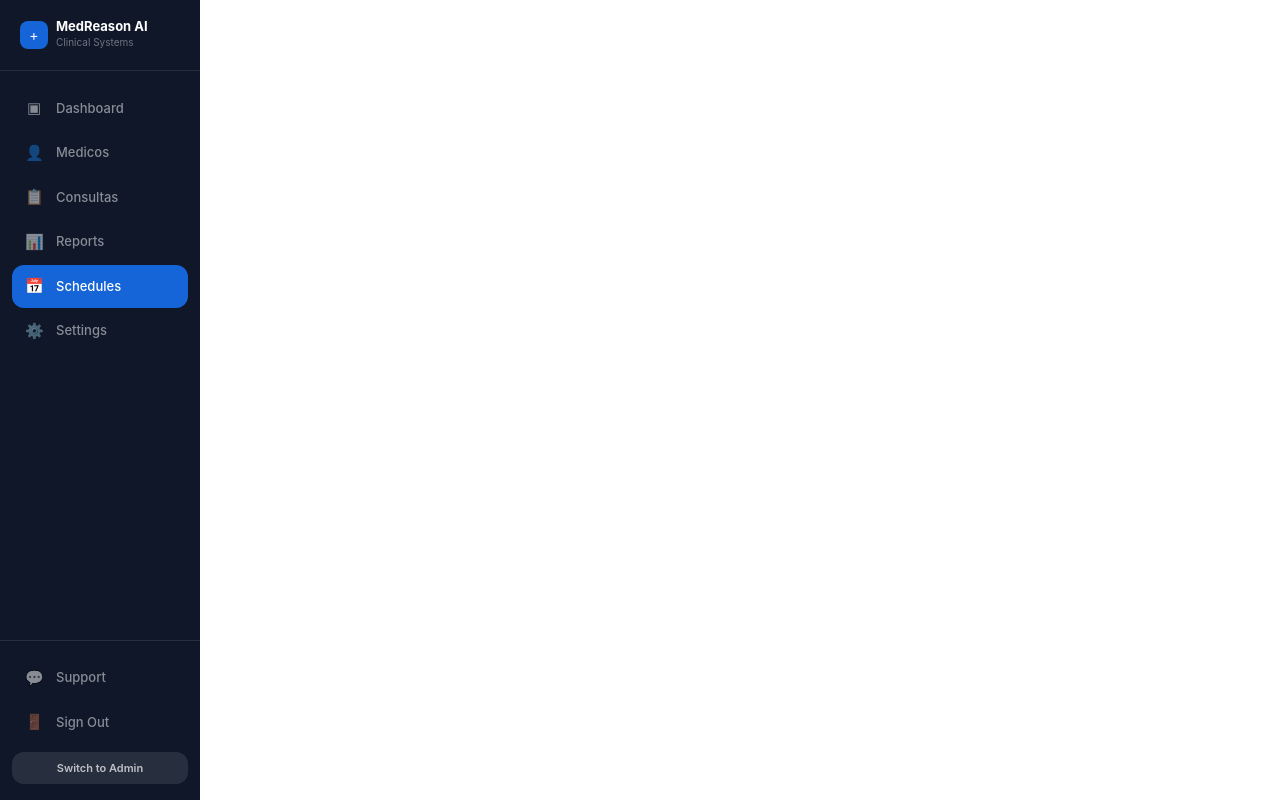
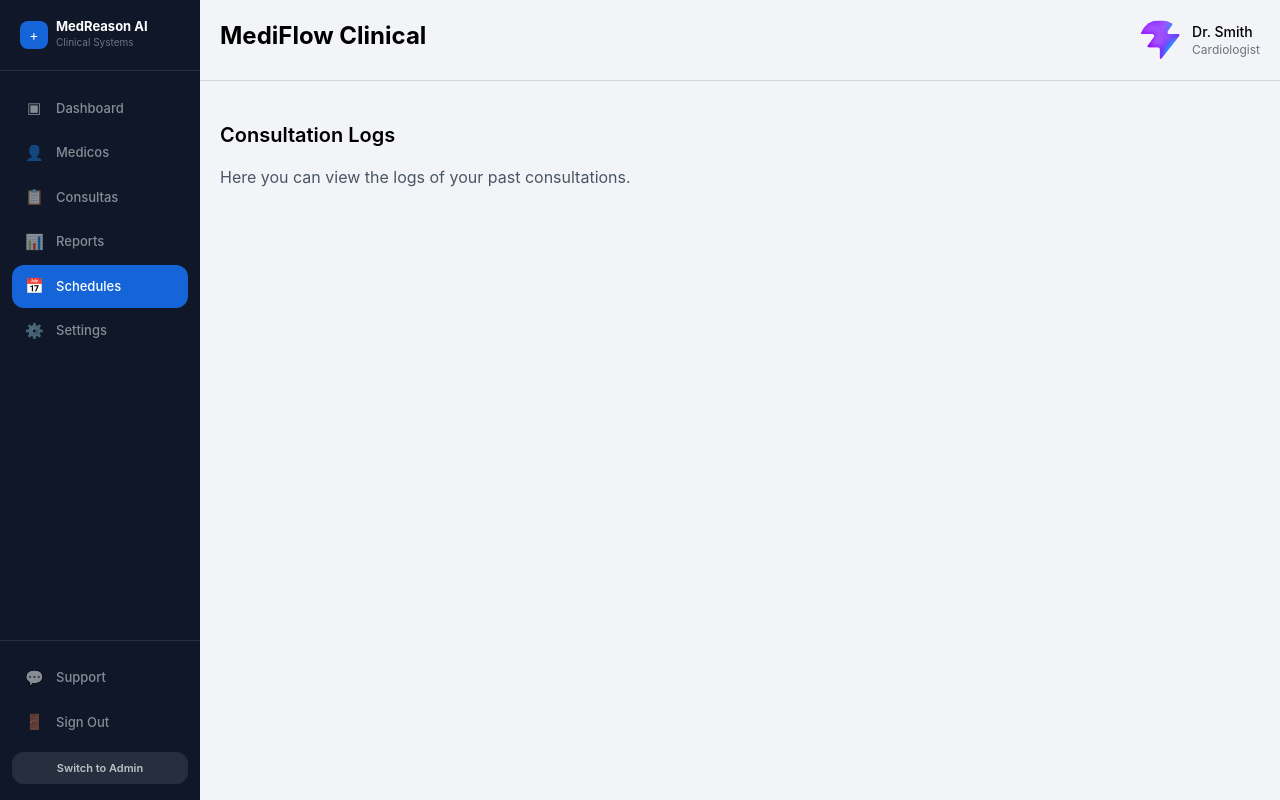
Before and after one commit to Javier0003/MedReason_AI_Frontend, a React (Vite) app: page /doctor/logs in a window 1280 px wide. Built offline with nearby package versions, Linux system fonts and the light colour scheme.

Commit message:
main panel component which includes both sidebar and user logo
user logo component

```diff
--- /dev/null
+++ b/src/components/main-panel.tsx
@@ -0,0 +1,19 @@
+import { Sidebar, type Role } from "./sidebar";
+import UserLogo from "./user-logo";
+
+export default function MainPanel({ children, sidebarRole, userName, userProfession }: { children: React.ReactNode, sidebarRole: Role, userName: string, userProfession: string }) {
+  return (
+    <div className="flex min-h-screen bg-[#f3f4f7]">
+      <Sidebar role={sidebarRole} />
+      <main className="ml-[200px] flex-1 space-y-5 max-h-[calc(100vh-64px)] overflow-hidden">
+        <header className="flex justify-between p-5 border-b border-gray-300">
+          <h1 className="text-2xl font-bold">{"MediFlow Clinical"}</h1>
+
+          <UserLogo name={userName} profession={userProfession} />
+        </header>
+
+        {children}
+      </main>
+    </div>
+  )
+}
--- a/src/components/sidebar.tsx
+++ b/src/components/sidebar.tsx
@@ -8,8 +8,10 @@ interface NavItem {
   icon: string
 }
 
+export type Role = 'DOCTOR' | 'ADMIN'
+
 interface SidebarProps {
-  role: 'DOCTOR' | 'ADMIN'
+  role: Role
 }
 
 // ─── Menús por rol ─────────────────────────────────────────────────────────────
--- /dev/null
+++ b/src/components/user-logo.tsx
@@ -0,0 +1,11 @@
+export default function UserLogo({name, profession}: {name: string, profession: string}) {
+  return (
+    <div className="flex items-center space-x-3">
+      <img src="/favicon.svg" alt="Profile Image" className="w-10 h-10 rounded-full" />
+      <div>
+        <p className="text-sm font-medium">{name}</p>
+        <p className="text-xs text-gray-500">{profession}</p>
+      </div>
+    </div>
+  )
+}
--- a/src/routes/doctor/consulta.tsx
+++ b/src/routes/doctor/consulta.tsx
@@ -2,6 +2,8 @@ import { createFileRoute } from '@tanstack/react-router'
 import { Sidebar } from '../../components/sidebar'
 import { useRef } from 'react'
 import IconArrowRight from '../../assets/svg/IconArrowRight'
+import UserLogo from '../../components/user-logo'
+import MainPanel from '../../components/main-panel'
 
 export const Route = createFileRoute('/doctor/consulta')({
   component: RouteComponent,
@@ -65,23 +67,7 @@ function RouteComponent() {
 
 
   return (
-    <div className="flex min-h-screen bg-[#f3f4f7]">
-      <Sidebar role="DOCTOR" />
-      <main className="ml-[200px] flex-1 space-y-5 max-h-[calc(100vh-64px)] overflow-hidden">
-        <header className="flex justify-between p-5 border-b border-gray-300">
-          <h1 className="text-2xl font-bold">{"MediFlow Clinical"}</h1>
-
-
-          <div className="flex items-center space-x-3">
-            <img src="/favicon.svg" alt="Profile Image" className="w-10 h-10 rounded-full" />
-            <div>
-              <p className="text-sm font-medium">{"Dr. John Doe"}</p>
-              <p className="text-xs text-gray-500">{"Cardiologist"}</p>
-            </div>
-          </div>
-        </header>
-
-
+    <MainPanel sidebarRole="DOCTOR" userName="Dr. Smith" userProfession="Cardiologist">
       <div className="p-5 flex flex-row justify-between gap-3.5 h-10/12">
         <section className="w-full h-100">
           <div className="bg-white p-4 rounded-lg shadow flex flex-row gap-4 mb-5">
@@ -159,8 +145,7 @@ function RouteComponent() {
           </section>
         </section>
       </div>
-      </main>
-    </div>
+    </MainPanel>
   )
 }
 
--- a/src/routes/doctor/logs.tsx
+++ b/src/routes/doctor/logs.tsx
@@ -1,17 +1,17 @@
 import { createFileRoute } from '@tanstack/react-router'
-import { Sidebar } from '../../components/sidebar.tsx'
+import MainPanel from '../../components/main-panel.tsx'
 
 export const Route = createFileRoute('/doctor/logs')({
   component: RouteComponent,
 })
 
 function RouteComponent() {
-  return <div>
-
-
-     {/* ── Sidebar ── */}
-      <Sidebar role="DOCTOR" />
-
-
-  </div>
+  return (
+    <MainPanel sidebarRole="DOCTOR" userName="Dr. Smith" userProfession="Cardiologist">
+      <div className="p-5">
+        <h2 className="text-xl font-semibold mb-4">Consultation Logs</h2>
+        <p className="text-gray-600">Here you can view the logs of your past consultations.</p>
+      </div>
+    </MainPanel>
+  )
 }
```
Also changed, not shown: src/components/index.ts (deleted). Lines whose indentation alone changed are shown as unchanged.
